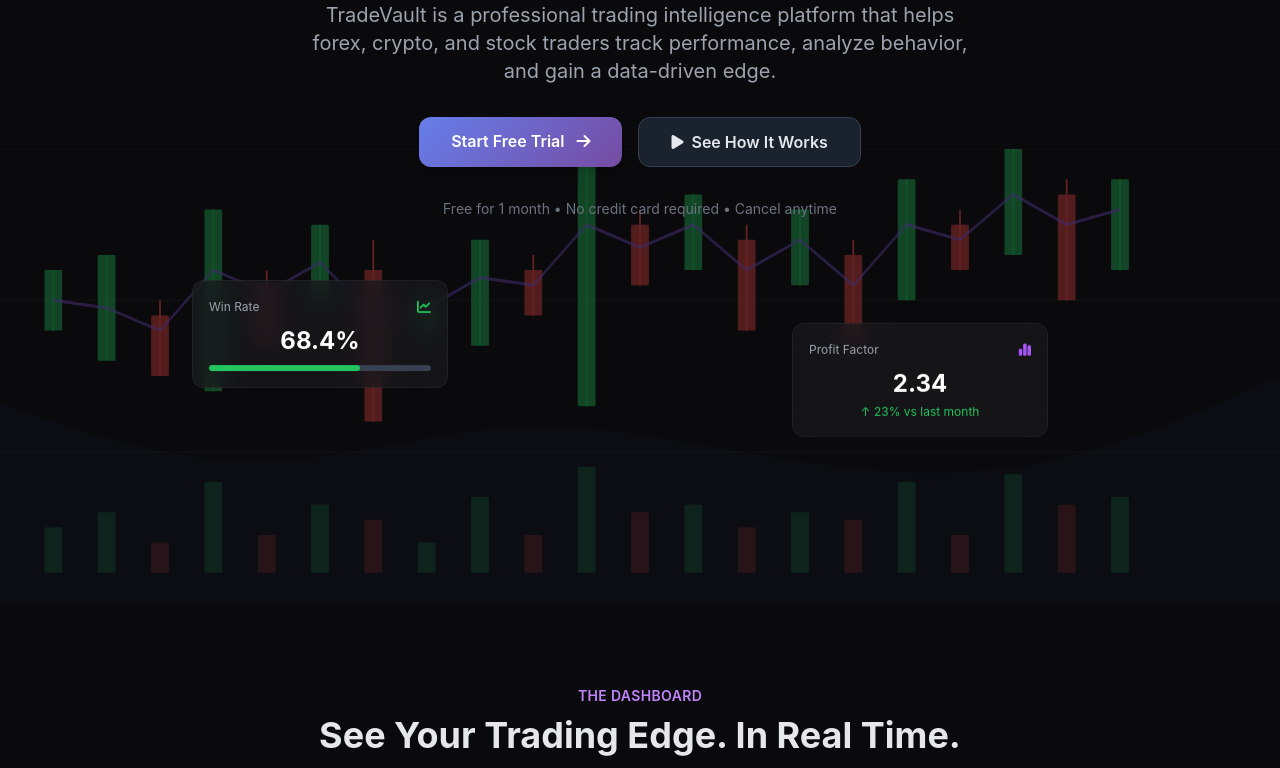
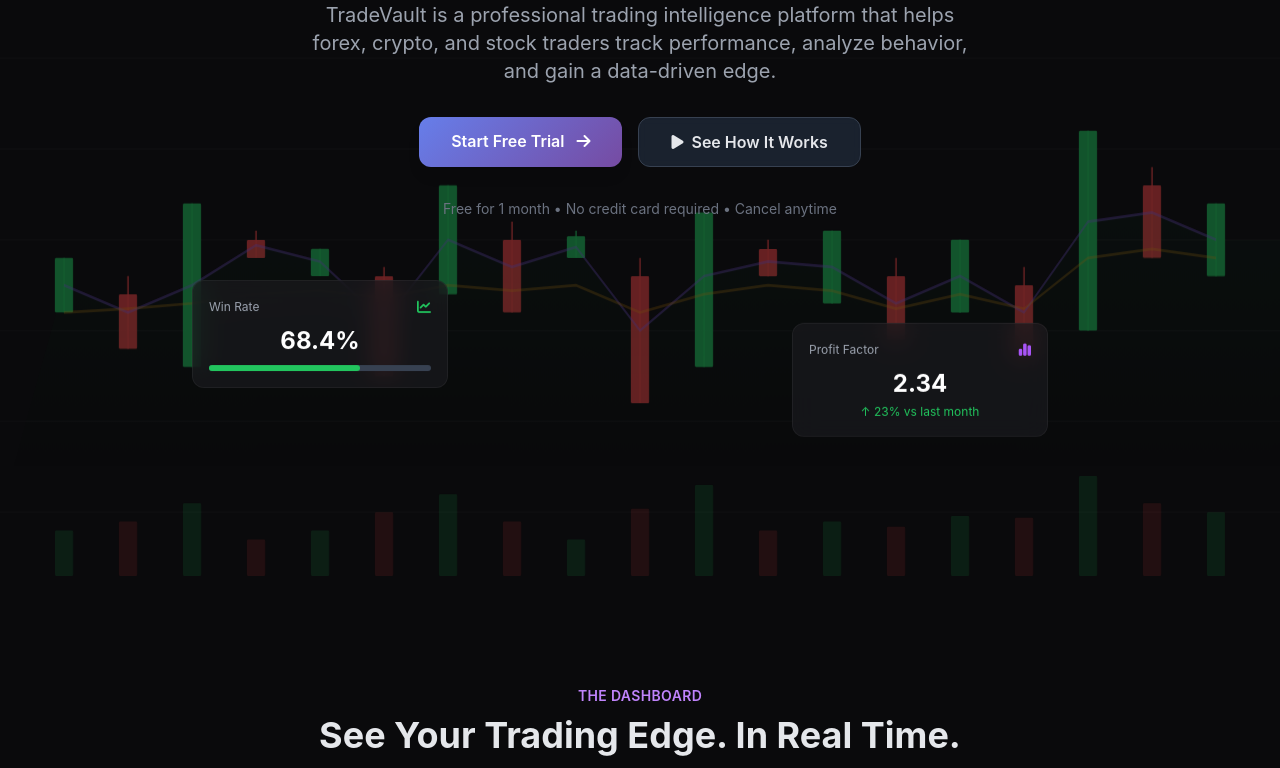
Before and after one commit to Neph57/tradevault, a website: page index.html in a window 1280 px wide. Shown: the part 374-1142 px from the top of the page. Drawn offline with nearby package versions, Linux system fonts and the light colour scheme.

Commit message:
Add realistic USDJPY candlestick chart with SMA/EMA lines and price label

```diff
--- a/index.html
+++ b/index.html
@@ -59,6 +59,33 @@
         .testimonial-card:hover { transform: translateY(-4px); border-color: #667eea; }
 
         html { scroll-behavior: smooth; }
+
+        /* Candlestick animation */
+        @keyframes fadeInUp {
+            from { opacity: 0; transform: translateY(20px); }
+            to { opacity: 1; transform: translateY(0); }
+        }
+        .candle { animation: fadeInUp 0.5s ease-out forwards; opacity: 0; }
+        .candle:nth-child(1) { animation-delay: 0.05s; }
+        .candle:nth-child(2) { animation-delay: 0.1s; }
+        .candle:nth-child(3) { animation-delay: 0.15s; }
+        .candle:nth-child(4) { animation-delay: 0.2s; }
+        .candle:nth-child(5) { animation-delay: 0.25s; }
+        .candle:nth-child(6) { animation-delay: 0.3s; }
+        .candle:nth-child(7) { animation-delay: 0.35s; }
+        .candle:nth-child(8) { animation-delay: 0.4s; }
+        .candle:nth-child(9) { animation-delay: 0.45s; }
+        .candle:nth-child(10) { animation-delay: 0.5s; }
+        .candle:nth-child(11) { animation-delay: 0.55s; }
+        .candle:nth-child(12) { animation-delay: 0.6s; }
+        .candle:nth-child(13) { animation-delay: 0.65s; }
+        .candle:nth-child(14) { animation-delay: 0.7s; }
+        .candle:nth-child(15) { animation-delay: 0.75s; }
+        .candle:nth-child(16) { animation-delay: 0.8s; }
+        .candle:nth-child(17) { animation-delay: 0.85s; }
+        .candle:nth-child(18) { animation-delay: 0.9s; }
+        .candle:nth-child(19) { animation-delay: 0.95s; }
+        .candle:nth-child(20) { animation-delay: 1s; }
     </style>
 </head>
 <body class="text-gray-200">
@@ -87,117 +114,186 @@
     </div>
 </nav>
 
-<!-- Hero Section with TradingView-style Candlestick Chart -->
+<!-- Hero Section with Realistic USDJPY Candlestick Chart -->
 <section class="relative overflow-hidden pt-20 pb-32">
-    <!-- Candlestick Chart Background -->
-    <div class="absolute inset-0 opacity-40">
-        <svg class="absolute bottom-0 left-0 w-full h-full" viewBox="0 0 1440 600" preserveAspectRatio="none">
-            <!-- Grid lines -->
-            <g stroke="rgba(255,255,255,0.05)" stroke-width="1">
-                <line x1="0" y1="100" x2="1440" y2="100"/>
-                <line x1="0" y1="200" x2="1440" y2="200"/>
-                <line x1="0" y1="300" x2="1440" y2="300"/>
-                <line x1="0" y1="400" x2="1440" y2="400"/>
-                <line x1="0" y1="500" x2="1440" y2="500"/>
+    <!-- Professional Candlestick Chart Background -->
+    <div class="absolute inset-0 opacity-45">
+        <svg class="absolute bottom-0 left-0 w-full h-full" viewBox="0 0 1400 500" preserveAspectRatio="none">
+            <!-- Price Grid Lines -->
+            <g stroke="rgba(255,255,255,0.04)" stroke-width="1">
+                <line x1="0" y1="450" x2="1400" y2="450"/>
+                <line x1="0" y1="400" x2="1400" y2="400"/>
+                <line x1="0" y1="350" x2="1400" y2="350"/>
+                <line x1="0" y1="300" x2="1400" y2="300"/>
+                <line x1="0" y1="250" x2="1400" y2="250"/>
+                <line x1="0" y1="200" x2="1400" y2="200"/>
+                <line x1="0" y1="150" x2="1400" y2="150"/>
+                <line x1="0" y1="100" x2="1400" y2="100"/>
+                <line x1="0" y1="50" x2="1400" y2="50"/>
             </g>
 
-            <!-- Candlesticks with wicks -->
-            <line x1="60" y1="420" x2="60" y2="380" stroke="#22c55e" stroke-width="2"/>
-            <rect x="50" y="380" width="20" height="40" fill="#22c55e" opacity="0.8" rx="1"/>
+            <!-- USDJPY Candlesticks (Realistic Oanda-style) -->
+            <!-- Candle 1 - Bullish -->
+            <g class="candle">
+                <line x1="70" y1="340" x2="70" y2="310" stroke="#22c55e" stroke-width="1.5"/>
+                <rect x="60" y="310" width="20" height="30" fill="#22c55e" opacity="0.9" rx="1"/>
+            </g>
 
-            <line x1="120" y1="440" x2="120" y2="370" stroke="#22c55e" stroke-width="2"/>
-            <rect x="110" y="370" width="20" height="70" fill="#22c55e" opacity="0.8" rx="1"/>
+            <!-- Candle 2 - Bearish -->
+            <g class="candle">
+                <line x1="140" y1="320" x2="140" y2="360" stroke="#ef4444" stroke-width="1.5"/>
+                <rect x="130" y="330" width="20" height="30" fill="#ef4444" opacity="0.9" rx="1"/>
+            </g>
 
-            <line x1="180" y1="400" x2="180" y2="450" stroke="#ef4444" stroke-width="2"/>
-            <rect x="170" y="410" width="20" height="40" fill="#ef4444" opacity="0.8" rx="1"/>
+            <!-- Candle 3 - Bullish large -->
+            <g class="candle">
+                <line x1="210" y1="370" x2="210" y2="280" stroke="#22c55e" stroke-width="1.5"/>
+                <rect x="200" y="280" width="20" height="90" fill="#22c55e" opacity="0.9" rx="1"/>
+            </g>
 
-            <line x1="240" y1="460" x2="240" y2="340" stroke="#22c55e" stroke-width="2"/>
-            <rect x="230" y="340" width="20" height="120" fill="#22c55e" opacity="0.8" rx="1"/>
+            <!-- Candle 4 - Bearish doji -->
+            <g class="candle">
+                <line x1="280" y1="295" x2="280" y2="310" stroke="#ef4444" stroke-width="1.5"/>
+                <rect x="270" y="300" width="20" height="10" fill="#ef4444" opacity="0.9" rx="1"/>
+            </g>
 
-            <line x1="300" y1="380" x2="300" y2="430" stroke="#ef4444" stroke-width="2"/>
-            <rect x="290" y="390" width="20" height="40" fill="#ef4444" opacity="0.8" rx="1"/>
+            <!-- Candle 5 - Bullish small -->
+            <g class="candle">
+                <line x1="350" y1="320" x2="350" y2="305" stroke="#22c55e" stroke-width="1.5"/>
+                <rect x="340" y="305" width="20" height="15" fill="#22c55e" opacity="0.9" rx="1"/>
+            </g>
 
-            <line x1="360" y1="400" x2="360" y2="350" stroke="#22c55e" stroke-width="2"/>
-            <rect x="350" y="350" width="20" height="50" fill="#22c55e" opacity="0.8" rx="1"/>
+            <!-- Candle 6 - Bearish hammer -->
+            <g class="candle">
+                <line x1="420" y1="315" x2="420" y2="375" stroke="#ef4444" stroke-width="1.5"/>
+                <rect x="410" y="320" width="20" height="55" fill="#ef4444" opacity="0.9" rx="1"/>
+            </g>
 
-            <line x1="420" y1="360" x2="420" y2="480" stroke="#ef4444" stroke-width="2"/>
-            <rect x="410" y="380" width="20" height="100" fill="#ef4444" opacity="0.8" rx="1"/>
+            <!-- Candle 7 - Bullish marubozu -->
+            <g class="candle">
+                <line x1="490" y1="330" x2="490" y2="270" stroke="#22c55e" stroke-width="1.5"/>
+                <rect x="480" y="270" width="20" height="60" fill="#22c55e" opacity="0.9" rx="1"/>
+            </g>
 
-            <line x1="480" y1="420" x2="480" y2="400" stroke="#22c55e" stroke-width="2"/>
-            <rect x="470" y="400" width="20" height="20" fill="#22c55e" opacity="0.8" rx="1"/>
+            <!-- Candle 8 - Bearish -->
+            <g class="candle">
+                <line x1="560" y1="290" x2="560" y2="340" stroke="#ef4444" stroke-width="1.5"/>
+                <rect x="550" y="300" width="20" height="40" fill="#ef4444" opacity="0.9" rx="1"/>
+            </g>
 
-            <line x1="540" y1="430" x2="540" y2="360" stroke="#22c55e" stroke-width="2"/>
-            <rect x="530" y="360" width="20" height="70" fill="#22c55e" opacity="0.8" rx="1"/>
+            <!-- Candle 9 - Bullish spinning top -->
+            <g class="candle">
+                <line x1="630" y1="310" x2="630" y2="295" stroke="#22c55e" stroke-width="1.5"/>
+                <rect x="620" y="298" width="20" height="12" fill="#22c55e" opacity="0.9" rx="1"/>
+            </g>
 
-            <line x1="600" y1="370" x2="600" y2="410" stroke="#ef4444" stroke-width="2"/>
-            <rect x="590" y="380" width="20" height="30" fill="#ef4444" opacity="0.8" rx="1"/>
+            <!-- Candle 10 - Bearish large -->
+            <g class="candle">
+                <line x1="700" y1="310" x2="700" y2="390" stroke="#ef4444" stroke-width="1.5"/>
+                <rect x="690" y="320" width="20" height="70" fill="#ef4444" opacity="0.9" rx="1"/>
+            </g>
 
-            <line x1="660" y1="470" x2="660" y2="310" stroke="#22c55e" stroke-width="2"/>
-            <rect x="650" y="310" width="20" height="160" fill="#22c55e" opacity="0.8" rx="1"/>
+            <!-- Candle 11 - Bullish engulfing -->
+            <g class="candle">
+                <line x1="770" y1="370" x2="770" y2="285" stroke="#22c55e" stroke-width="1.5"/>
+                <rect x="760" y="285" width="20" height="85" fill="#22c55e" opacity="0.9" rx="1"/>
+            </g>
 
-            <line x1="720" y1="340" x2="720" y2="390" stroke="#ef4444" stroke-width="2"/>
-            <rect x="710" y="350" width="20" height="40" fill="#ef4444" opacity="0.8" rx="1"/>
+            <!-- Candle 12 - Bearish doji -->
+            <g class="candle">
+                <line x1="840" y1="300" x2="840" y2="320" stroke="#ef4444" stroke-width="1.5"/>
+                <rect x="830" y="305" width="20" height="15" fill="#ef4444" opacity="0.9" rx="1"/>
+            </g>
 
-            <line x1="780" y1="380" x2="780" y2="330" stroke="#22c55e" stroke-width="2"/>
-            <rect x="770" y="330" width="20" height="50" fill="#22c55e" opacity="0.8" rx="1"/>
+            <!-- Candle 13 - Bullish -->
+            <g class="candle">
+                <line x1="910" y1="335" x2="910" y2="295" stroke="#22c55e" stroke-width="1.5"/>
+                <rect x="900" y="295" width="20" height="40" fill="#22c55e" opacity="0.9" rx="1"/>
+            </g>
 
-            <line x1="840" y1="350" x2="840" y2="420" stroke="#ef4444" stroke-width="2"/>
-            <rect x="830" y="360" width="20" height="60" fill="#ef4444" opacity="0.8" rx="1"/>
+            <!-- Candle 14 - Bearish -->
+            <g class="candle">
+                <line x1="980" y1="310" x2="980" y2="355" stroke="#ef4444" stroke-width="1.5"/>
+                <rect x="970" y="320" width="20" height="35" fill="#ef4444" opacity="0.9" rx="1"/>
+            </g>
 
-            <line x1="900" y1="390" x2="900" y2="340" stroke="#22c55e" stroke-width="2"/>
-            <rect x="890" y="340" width="20" height="50" fill="#22c55e" opacity="0.8" rx="1"/>
+            <!-- Candle 15 - Bullish -->
+            <g class="candle">
+                <line x1="1050" y1="340" x2="1050" y2="300" stroke="#22c55e" stroke-width="1.5"/>
+                <rect x="1040" y="300" width="20" height="40" fill="#22c55e" opacity="0.9" rx="1"/>
+            </g>
 
-            <line x1="960" y1="360" x2="960" y2="430" stroke="#ef4444" stroke-width="2"/>
-            <rect x="950" y="370" width="20" height="60" fill="#ef4444" opacity="0.8" rx="1"/>
+            <!-- Candle 16 - Bearish -->
+            <g class="candle">
+                <line x1="1120" y1="315" x2="1120" y2="365" stroke="#ef4444" stroke-width="1.5"/>
+                <rect x="1110" y="325" width="20" height="40" fill="#ef4444" opacity="0.9" rx="1"/>
+            </g>
 
-            <line x1="1020" y1="400" x2="1020" y2="320" stroke="#22c55e" stroke-width="2"/>
-            <rect x="1010" y="320" width="20" height="80" fill="#22c55e" opacity="0.8" rx="1"/>
+            <!-- Candle 17 - Bullish large breakout -->
+            <g class="candle">
+                <line x1="1190" y1="350" x2="1190" y2="240" stroke="#22c55e" stroke-width="1.5"/>
+                <rect x="1180" y="240" width="20" height="110" fill="#22c55e" opacity="0.9" rx="1"/>
+            </g>
 
-            <line x1="1080" y1="340" x2="1080" y2="380" stroke="#ef4444" stroke-width="2"/>
-            <rect x="1070" y="350" width="20" height="30" fill="#ef4444" opacity="0.8" rx="1"/>
+            <!-- Candle 18 - Bearish retrace -->
+            <g class="candle">
+                <line x1="1260" y1="260" x2="1260" y2="310" stroke="#ef4444" stroke-width="1.5"/>
+                <rect x="1250" y="270" width="20" height="40" fill="#ef4444" opacity="0.9" rx="1"/>
+            </g>
 
-            <line x1="1140" y1="370" x2="1140" y2="300" stroke="#22c55e" stroke-width="2"/>
-            <rect x="1130" y="300" width="20" height="70" fill="#22c55e" opacity="0.8" rx="1"/>
+            <!-- Candle 19 - Bullish close -->
+            <g class="candle">
+                <line x1="1330" y1="320" x2="1330" y2="280" stroke="#22c55e" stroke-width="1.5"/>
+                <rect x="1320" y="280" width="20" height="40" fill="#22c55e" opacity="0.9" rx="1"/>
+            </g>
 
-            <line x1="1200" y1="320" x2="1200" y2="400" stroke="#ef4444" stroke-width="2"/>
-            <rect x="1190" y="330" width="20" height="70" fill="#ef4444" opacity="0.8" rx="1"/>
+            <!-- Moving Average 20-period (SMA) -->
+            <polyline points="70,325 140,340 210,325 280,303 350,312 420,345 490,300 560,315 630,304 700,350 770,320 840,312 910,315 980,335 1050,320 1120,340 1190,290 1260,285 1330,300"
+                       stroke="#8b5cf6" stroke-width="1.5" fill="none" opacity="0.4"/>
 
-            <line x1="1260" y1="380" x2="1260" y2="320" stroke="#22c55e" stroke-width="2"/>
-            <rect x="1250" y="320" width="20" height="60" fill="#22c55e" opacity="0.8" rx="1"/>
+            <!-- Moving Average 50-period (EMA) -->
+            <polyline points="70,340 140,338 210,335 280,330 350,328 420,332 490,325 560,328 630,325 700,340 770,330 840,325 910,328 980,338 1050,330 1120,338 1190,310 1260,305 1330,310"
+                       stroke="#f59e0b" stroke-width="1.5" fill="none" opacity="0.3"/>
 
-            <!-- Trend Line -->
-            <polyline points="60,400 120,405 180,420 240,380 300,395 360,375 420,410 480,405 540,385 600,390 660,350 720,365 780,350 840,380 900,360 960,390 1020,350 1080,360 1140,330 1200,350 1260,340"
-                       stroke="#8b5cf6" stroke-width="2" fill="none" opacity="0.6"/>
+            <!-- Area under price (green glow) -->
+            <path d="M0,450 L70,325 L140,340 L210,325 L280,303 L350,312 L420,345 L490,300 L560,315 L630,304 L700,350 L770,320 L840,312 L910,315 L980,335 L1050,320 L1120,340 L1190,290 L1260,285 L1330,300 L1400,300 L1400,450 Z"
+                  fill="url(#priceGradient)" opacity="0.08"/>
 
             <!-- Volume Bars -->
-            <rect x="50" y="550" width="20" height="30" fill="#22c55e" opacity="0.3" rx="1"/>
-            <rect x="110" y="540" width="20" height="40" fill="#22c55e" opacity="0.3" rx="1"/>
-            <rect x="170" y="560" width="20" height="20" fill="#ef4444" opacity="0.3" rx="1"/>
-            <rect x="230" y="520" width="20" height="60" fill="#22c55e" opacity="0.3" rx="1"/>
-            <rect x="290" y="555" width="20" height="25" fill="#ef4444" opacity="0.3" rx="1"/>
-            <rect x="350" y="535" width="20" height="45" fill="#22c55e" opacity="0.3" rx="1"/>
-            <rect x="410" y="545" width="20" height="35" fill="#ef4444" opacity="0.3" rx="1"/>
-            <rect x="470" y="560" width="20" height="20" fill="#22c55e" opacity="0.3" rx="1"/>
-            <rect x="530" y="530" width="20" height="50" fill="#22c55e" opacity="0.3" rx="1"/>
-            <rect x="590" y="555" width="20" height="25" fill="#ef4444" opacity="0.3" rx="1"/>
-            <rect x="650" y="510" width="20" height="70" fill="#22c55e" opacity="0.3" rx="1"/>
-            <rect x="710" y="540" width="20" height="40" fill="#ef4444" opacity="0.3" rx="1"/>
-            <rect x="770" y="535" width="20" height="45" fill="#22c55e" opacity="0.3" rx="1"/>
-            <rect x="830" y="550" width="20" height="30" fill="#ef4444" opacity="0.3" rx="1"/>
-            <rect x="890" y="540" width="20" height="40" fill="#22c55e" opacity="0.3" rx="1"/>
-            <rect x="950" y="545" width="20" height="35" fill="#ef4444" opacity="0.3" rx="1"/>
-            <rect x="1010" y="520" width="20" height="60" fill="#22c55e" opacity="0.3" rx="1"/>
-            <rect x="1070" y="555" width="20" height="25" fill="#ef4444" opacity="0.3" rx="1"/>
-            <rect x="1130" y="515" width="20" height="65" fill="#22c55e" opacity="0.3" rx="1"/>
-            <rect x="1190" y="535" width="20" height="45" fill="#ef4444" opacity="0.3" rx="1"/>
-            <rect x="1250" y="530" width="20" height="50" fill="#22c55e" opacity="0.3" rx="1"/>
+            <rect x="60" y="460" width="20" height="25" fill="#22c55e" opacity="0.25" rx="1"/>
+            <rect x="130" y="455" width="20" height="30" fill="#ef4444" opacity="0.25" rx="1"/>
+            <rect x="200" y="445" width="20" height="40" fill="#22c55e" opacity="0.25" rx="1"/>
+            <rect x="270" y="465" width="20" height="20" fill="#ef4444" opacity="0.25" rx="1"/>
+            <rect x="340" y="460" width="20" height="25" fill="#22c55e" opacity="0.25" rx="1"/>
+            <rect x="410" y="450" width="20" height="35" fill="#ef4444" opacity="0.25" rx="1"/>
+            <rect x="480" y="440" width="20" height="45" fill="#22c55e" opacity="0.25" rx="1"/>
+            <rect x="550" y="455" width="20" height="30" fill="#ef4444" opacity="0.25" rx="1"/>
+            <rect x="620" y="465" width="20" height="20" fill="#22c55e" opacity="0.25" rx="1"/>
+            <rect x="690" y="448" width="20" height="37" fill="#ef4444" opacity="0.25" rx="1"/>
+            <rect x="760" y="435" width="20" height="50" fill="#22c55e" opacity="0.25" rx="1"/>
+            <rect x="830" y="460" width="20" height="25" fill="#ef4444" opacity="0.25" rx="1"/>
+            <rect x="900" y="455" width="20" height="30" fill="#22c55e" opacity="0.25" rx="1"/>
+            <rect x="970" y="458" width="20" height="27" fill="#ef4444" opacity="0.25" rx="1"/>
+            <rect x="1040" y="452" width="20" height="33" fill="#22c55e" opacity="0.25" rx="1"/>
+            <rect x="1110" y="453" width="20" height="32" fill="#ef4444" opacity="0.25" rx="1"/>
+            <rect x="1180" y="430" width="20" height="55" fill="#22c55e" opacity="0.25" rx="1"/>
+            <rect x="1250" y="445" width="20" height="40" fill="#ef4444" opacity="0.25" rx="1"/>
+            <rect x="1320" y="450" width="20" height="35" fill="#22c55e" opacity="0.25" rx="1"/>
+
+            <defs>
+                <linearGradient id="priceGradient" x1="0" y1="0" x2="0" y2="1">
+                    <stop offset="0%" stop-color="#22c55e" stop-opacity="0.8"/>
+                    <stop offset="100%" stop-color="#22c55e" stop-opacity="0"/>
+                </linearGradient>
+            </defs>
         </svg>
     </div>
 
-    <div class="absolute inset-0 opacity-10">
-        <svg class="absolute bottom-0 w-full" xmlns="http://www.w3.org/2000/svg" viewBox="0 0 1440 320">
-            <path fill="#667eea" fill-opacity="0.3" d="M0,96L48,112C96,128,192,160,288,160C384,160,480,128,576,122.7C672,117,768,139,864,154.7C960,171,1056,181,1152,165.3C1248,149,1344,107,1392,85.3L1440,64L1440,320L1392,320C1344,320,1248,320,1152,320C1056,320,960,320,864,320C768,320,672,320,576,320C480,320,384,320,288,320C192,320,96,320,48,320L0,320Z"></path>
-        </svg>
+    <!-- Price Label -->
+    <div class="absolute top-20 right-10 glass-card rounded-lg px-3 py-1 opacity-50 hidden lg:block">
+        <span class="text-xs text-gray-400">USD/JPY</span>
+        <span class="text-sm font-semibold text-green-500 ml-2">147.82</span>
+        <span class="text-xs text-green-500 ml-1">+0.32%</span>
     </div>
 
     <div class="container mx-auto px-6 relative z-10">
```
